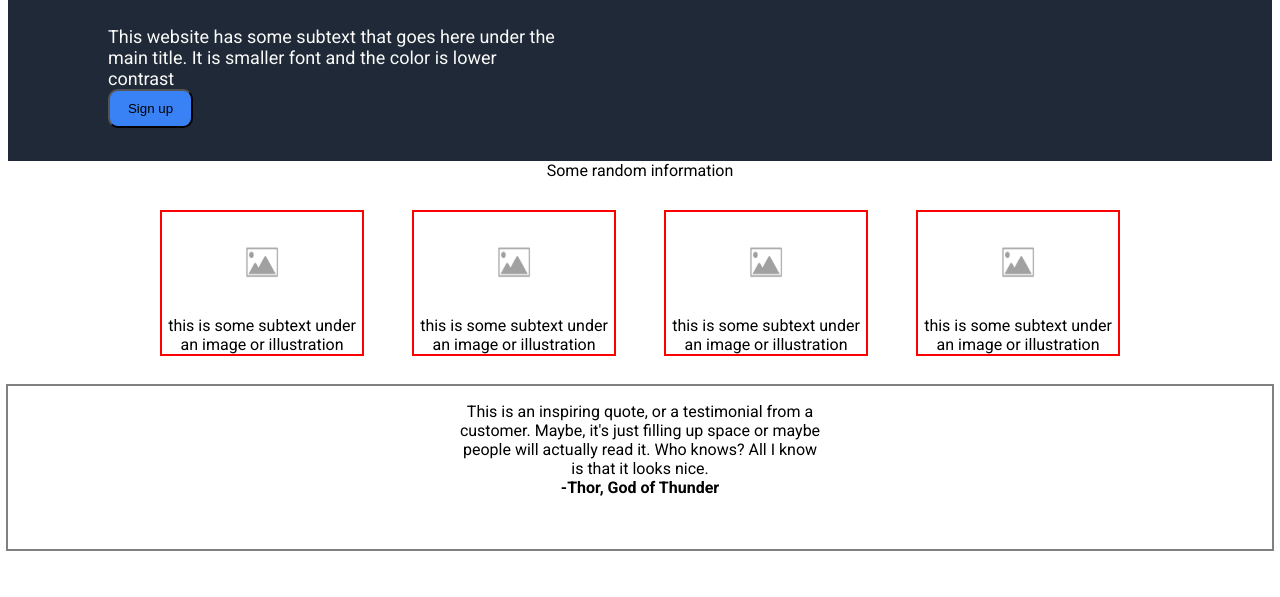
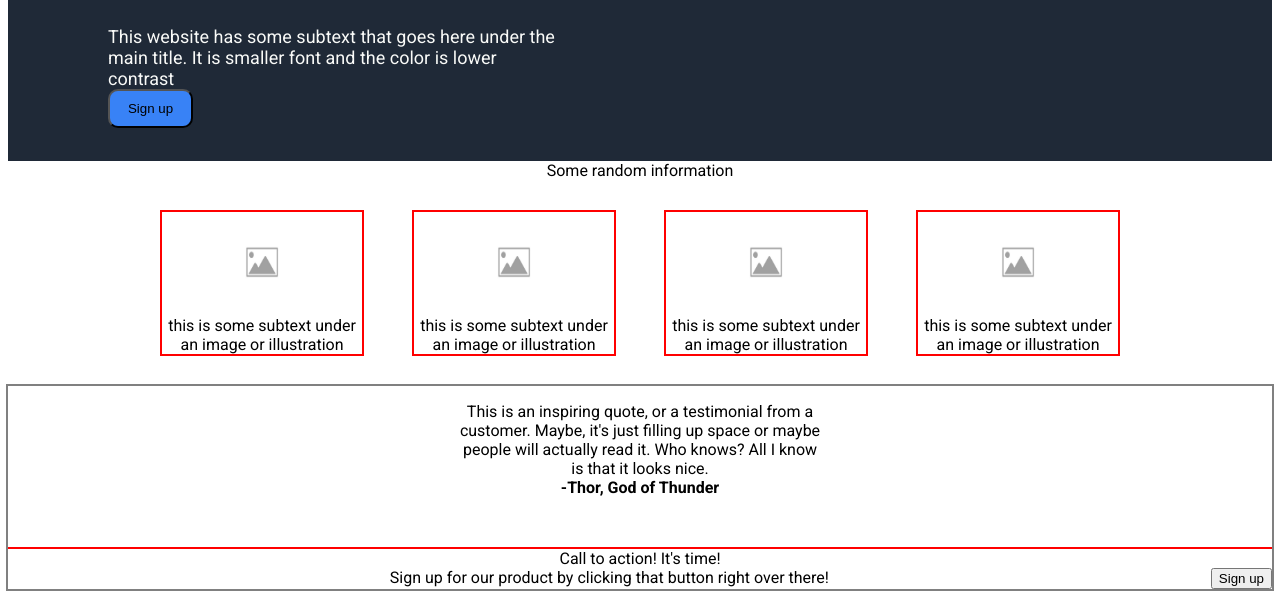
Before and after one commit to JC9999999/Odin-Landing-Page, a plain HTML site: page Landing-Page/index.html in a window 1280 px wide. Shown: the part 328-925 px from the top of the page. Before the commit the page ends 885 px from the top, so only its background shows below. Drawn offline with Linux system fonts and the light colour scheme.

Commit message:
Updated call to action section. Moved call to action button to the right using float right.

```diff
--- a/Landing-Page/index.html
+++ b/Landing-Page/index.html
@@ -79,16 +79,14 @@
             <span>is that it looks nice.</span>
             <span class="Bold">-Thor, God of Thunder</span>
         </p>
-    </div>
-    <!-- <div class="action">
-            <div class="call-to-action">
+        <div class="action-container">
+            <div class="action">
                 <span>Call to action! It's time!</span>
-                <span>Sign up for our product by clicking that button right over there!</span>
+                <span>Sign up for our product by clicking that button right over there!
+                    <button class="click-me">Sign up</button></span>
             </div>
         </div>
-        <div class="button">
-            <button class="click-that-button">Sign up</button>
-        </div> -->
+    </div>
 </body>
 
 </html>
--- a/Landing-Page/style.css
+++ b/Landing-Page/style.css
@@ -89,6 +89,8 @@ p{
     max-width: 200px; /*Makes the reusable wrapper image-text card's max width to 200px*/
 }
 .bottom-container{
+    display: flex;
+    flex-direction: column;
     outline: 2px solid gray;
     margin-top: 32px;
     text-align: center;
@@ -100,6 +102,10 @@ p{
     font-weight: 900;
 }
 .action{
+    outline: 2px solid red;
     display: flex;
     flex-direction: column;
 }
+.click-me{
+    float: right;
+}
```
